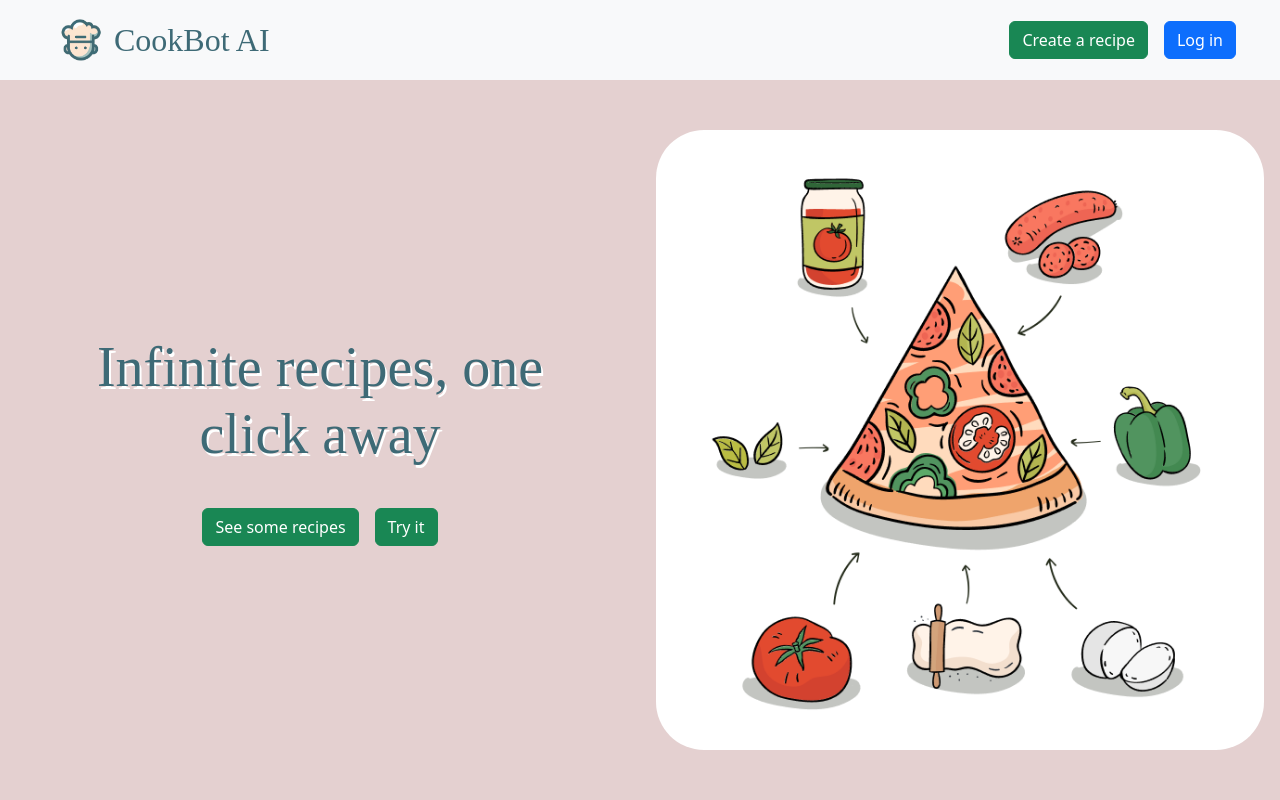
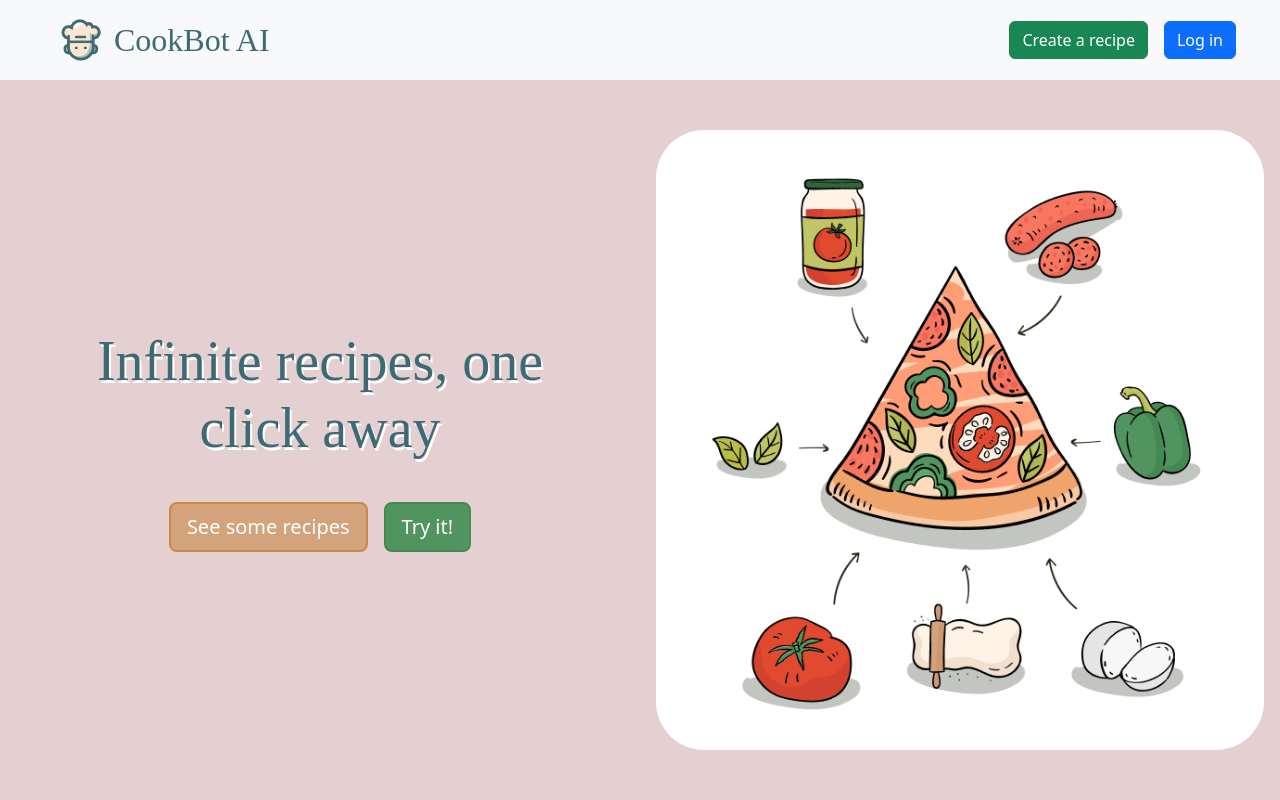
Before and after one commit to cleecoloma/cookbot-ai-app, a React (Vite) app: page / in a window 1280 px wide. Shown: the top 800 px of the page. Built offline with nearby package versions, Linux system fonts and the light colour scheme; no server answers; a web font is replaced by a local one.

Commit message:
updated color and styling for Hero buttons

```diff
--- a/src/components/Hero.jsx
+++ b/src/components/Hero.jsx
@@ -10,8 +10,12 @@ function Hero() {
       <div id='hero-left'>
         <h2>Infinite recipes, one click away</h2>
         <div id='hero-buttons'>
-          <Button variant='success'>See some recipes</Button>
-          <Button variant='success' id='try-it-button'>Try it</Button>
+          <Button variant='secondary' id='see-recipes-button' size='lg'>
+            See some recipes
+          </Button>
+          <Button variant='success' id='try-it-button' size='lg'>
+            Try it!
+          </Button>
         </div>
       </div>
       <div id='hero-right'>
--- a/src/styles/Hero.css
+++ b/src/styles/Hero.css
@@ -38,9 +38,25 @@
   border-radius: 3rem;
 }
 
+#see-recipes-button {
+  border: 2px solid #cb864a;
+  background-color: #d3a47c;
+}
+
+#see-recipes-button:hover {
+  background-color: #cb864a;
+}
+
 #try-it-button {
   margin-left: 1rem;
+  border: 2px solid #438951;
+  background-color: #51945f;
 }
+
+#try-it-button:hover {
+  background-color: #438951;
+}
+
 
 #hero-buttons {
   margin-top: 2rem;
```
